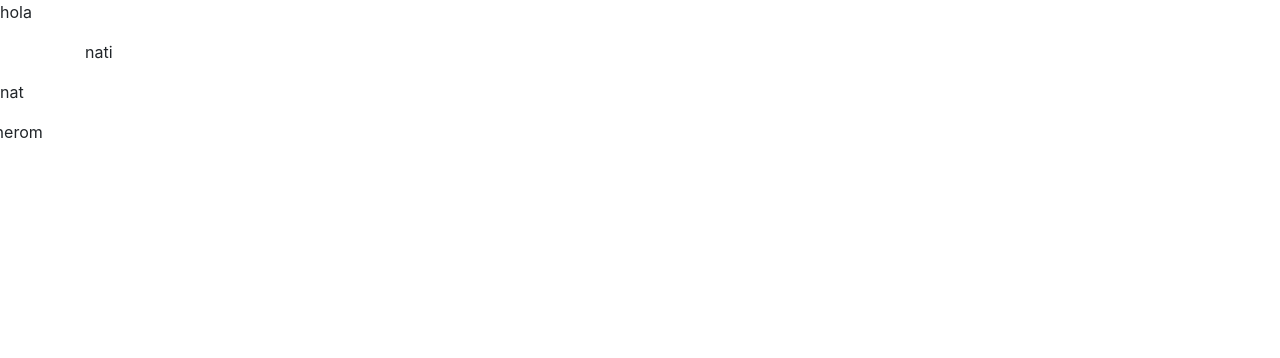
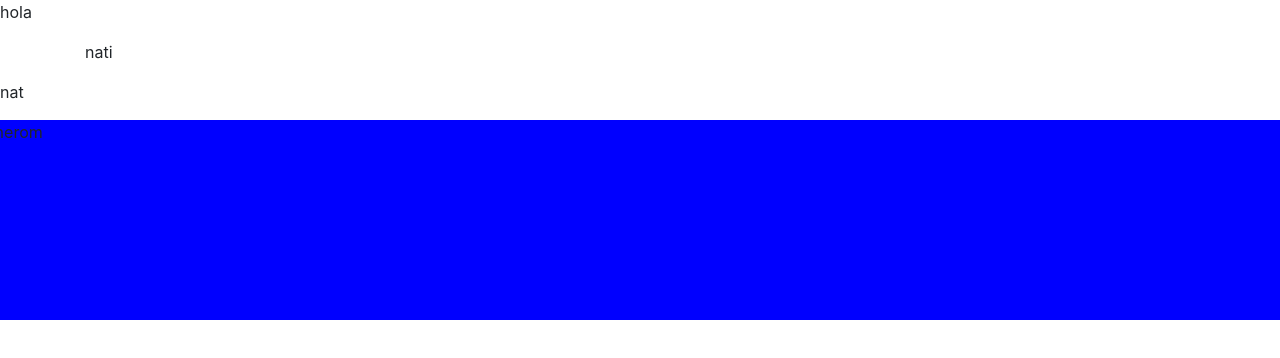
Before and after one commit to LinaNataliaMoreno/holberton-learning_web_programming, a plain HTML site: page layout.html in a window 1280 px wide. Drawn offline with nearby package versions, Linux system fonts and the light colour scheme.

Commit message:
Update layout.html

```diff
--- a/layout.html
+++ b/layout.html
@@ -10,13 +10,13 @@
 <body>
 
 <div class="container">
-  <p>nati</p>
+<p>nati</p>
 </div>
 <div class="column">
-  <p>nat</p>
+<p>nat</p>
 </div>
-<div class="row">
-  <p>onerom</p>
+<div class="row" style="background-color:blue;height:200px;">
+<p>onerom</p>
 </div>
 </body>
 </html>
```
